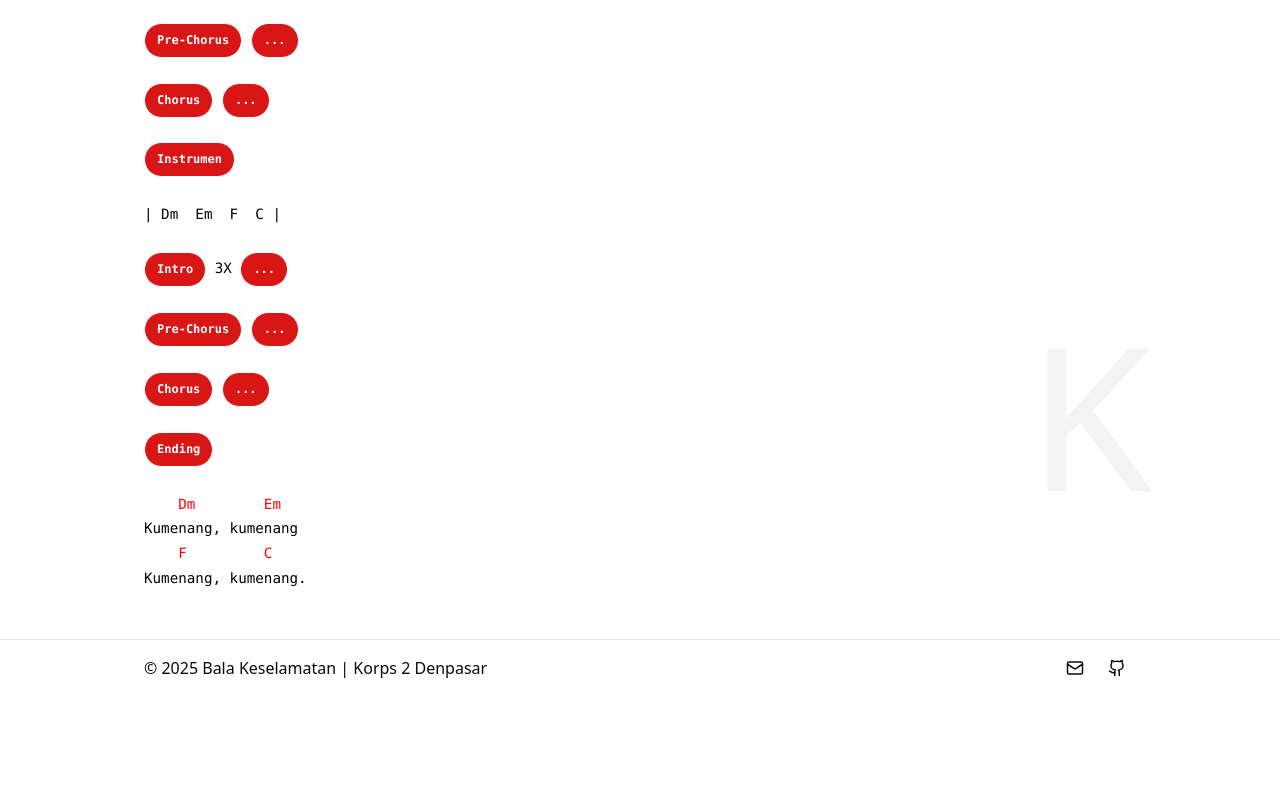
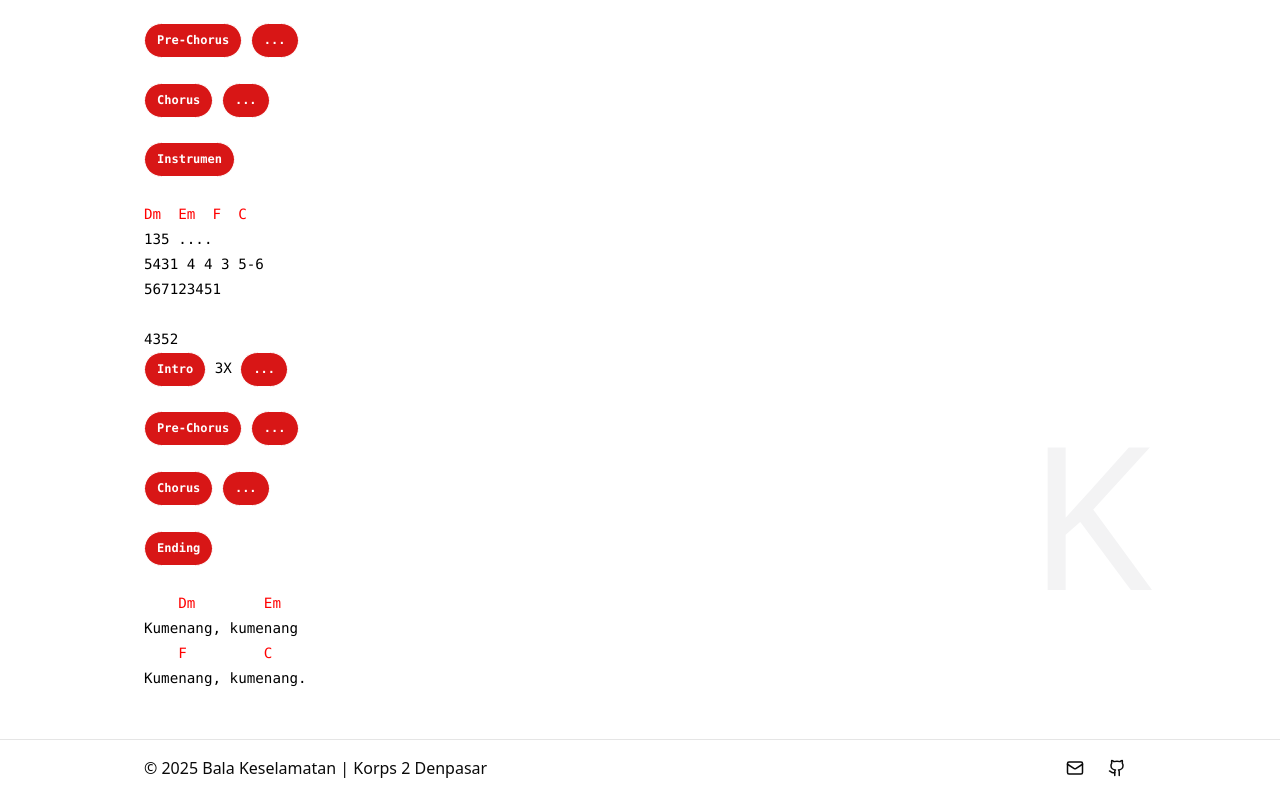
Before and after one commit to bagussuandana/nbk-chord, a Next.js app: page /worship/kumenang in a window 1280 px wide. Shown: the part 1718-2514 px from the top of the page. Before the commit the page ends 2414 px from the top, so only its background shows below. Built offline with nearby package versions, Linux system fonts and the light colour scheme.

Commit message:
kumenang wip

```diff
--- a/app/worship/kumenang/page.tsx
+++ b/app/worship/kumenang/page.tsx
@@ -60,8 +60,12 @@ Panji kemenanganNya, kumenang.
 [Pre-Chorus] [...]
 [Chorus] [...]
 [Instrumen]
-| Dm  Em  F  C |
+Dm  Em  F  C
+135 ....
+5431 4 4 3 5-6
+567123451
 
+4352
 [Intro] 3X [...]
 [Pre-Chorus] [...]
 [Chorus] [...]
```
